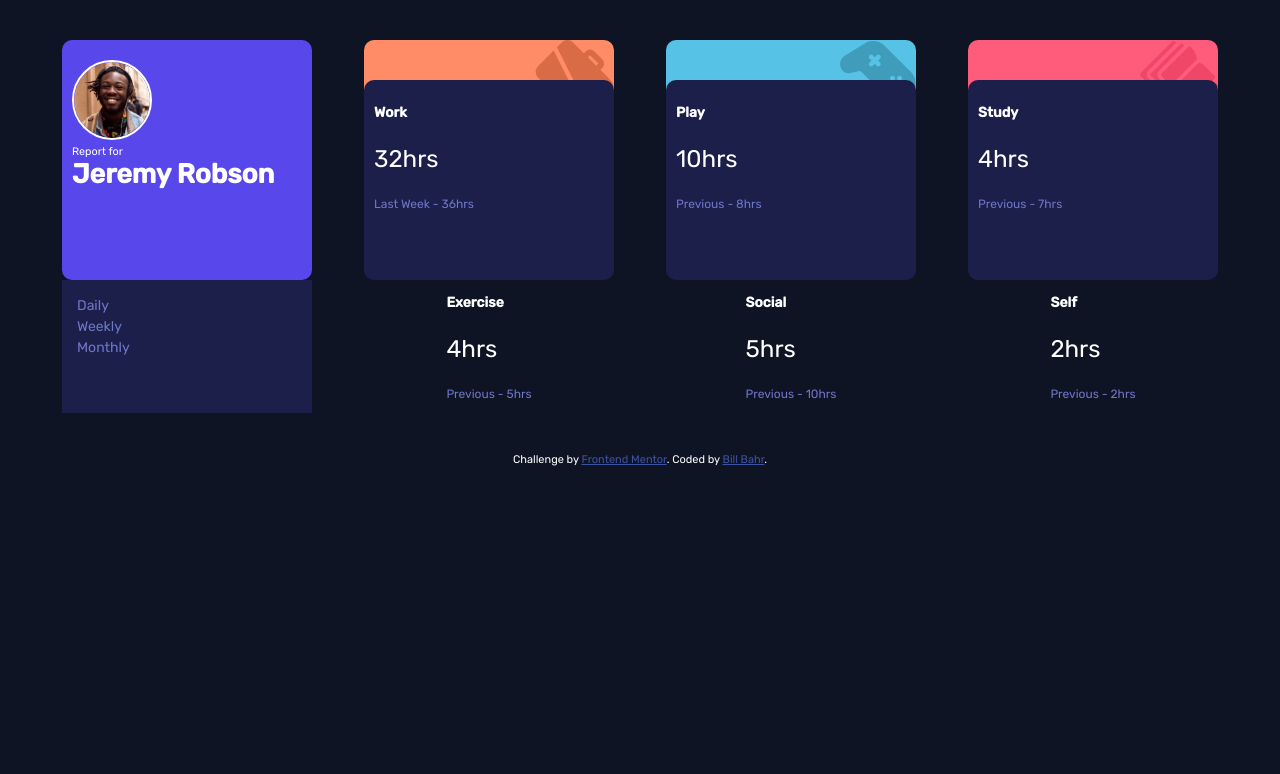
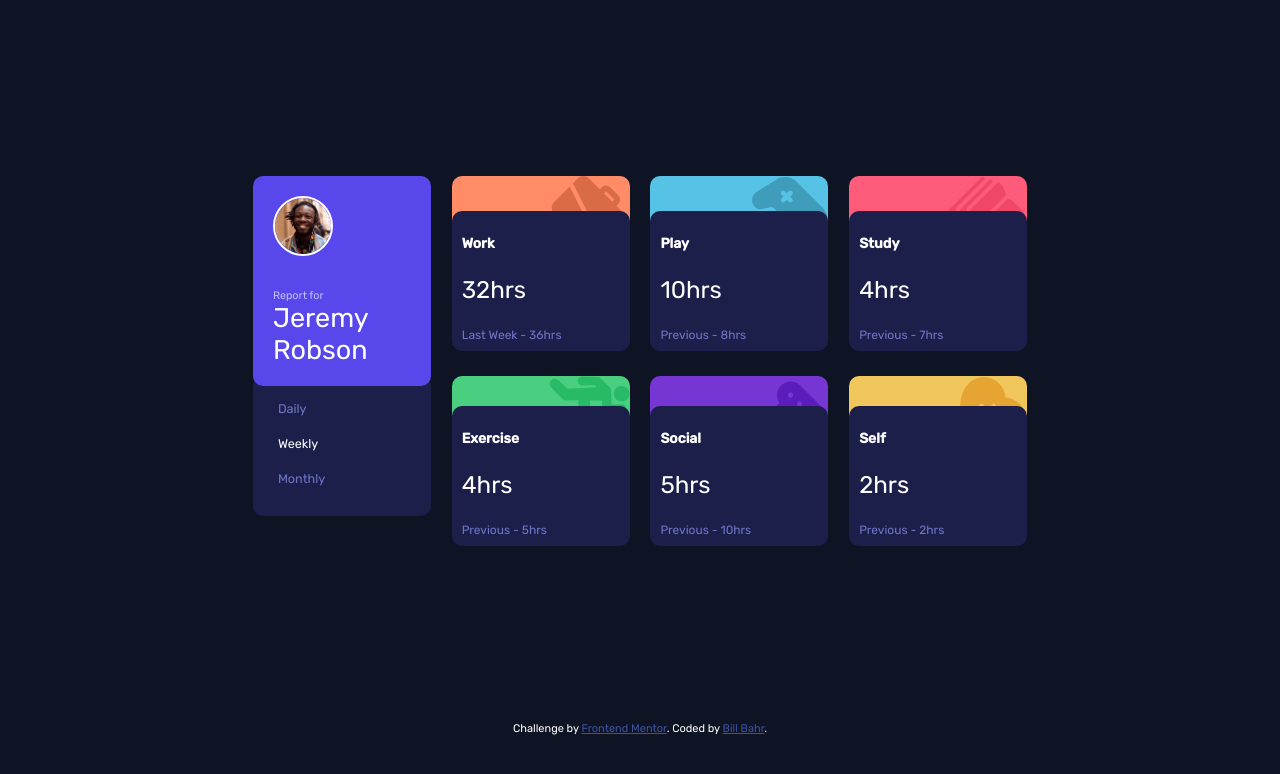
Before and after one commit to billbahr/time-tracking-dashboard, a plain HTML site: page index.html in a window 1280 px wide. Drawn offline with Linux system fonts and the light colour scheme.

Commit message:
Complete layout

```diff
--- a/css/styles.css
+++ b/css/styles.css
@@ -32,16 +32,18 @@ body {
     color: white;
 }
 main {
-    margin: 40px 20px;
+    margin: 176px auto;
+    width: 775px;
     display: grid;
     grid-template-columns: 1fr 1fr 1fr 1fr;
     grid-template-rows: auto;
     grid-template-areas:
         "person workbg playbg studybg"
         "person work play study"
-        "person exercisebg socialbg selfbg"
-        "menu exercise social self";
+        "menu exercisebg socialbg selfbg"
+        ". exercise social self";
     justify-items: center;
+    gap: 20px;
 }
 h3 {
     font-size: 14px;
@@ -58,53 +60,64 @@ h3 {
 .person {
     background-color: var(--blue);
     border-radius: 10px;
-    padding: 20px 10px;
+    padding: 20px;
     grid-area: person;
-    width: 250px;
+    width: 178px;
+    margin-bottom: -30px;
 }
 .person img {
-    max-width: 80px;
-    max-height: 80px;
+    max-width: 60px;
+    max-height: 60px;
     border-radius: 50%;
     border-color: white;
     border-width: 2px;
     border-style: solid;
 }
 .person p {
-    margin: 0;
+    margin: 28px 0 0 0;
     padding: 0;
     font-size: 60%;
+    color: var(--paleblue);
 }
 .person h1 {
     margin: 0;
     padding: 0;
+    font-weight: normal;
 }
 .work-bg {
     grid-area: workbg;
     background: var(--ltred) url(/images/icon-work.svg) no-repeat right top;
     border-radius: 10px;
     height: 140px;
-    width: 250px;
+    width: 178px;
+    margin: 0;
+    padding: 0;
 }
 .play-bg {
     grid-area: playbg;
     background: var(--softblue) url(/images/icon-play.svg) no-repeat right top;
     border-radius: 10px;
     height: 140px;
-    width: 250px;
+    width: 178px;
+    margin: 0;
+    padding: 0;
 }
 .study-bg {
     grid-area: studybg;
     background: var(--ltred2) url(/images/icon-study.svg) no-repeat right top;
     border-radius: 10px;
     height: 140px;
-    width: 250px;
+    width: 178px;
+    margin: 0;
+    padding: 0;
 }
 .menu {
     background-color: var(--dkblue);
     padding: 5px;
     grid-area: menu;
-    width: 250px;
+    width: 178px;
+    height: 140px;
+    border-radius: 10px;
 }
 .menu ul {
     margin: 10px;
@@ -112,38 +125,94 @@ h3 {
     list-style: none;
 }
 .menu ul li {
-    margin: 0;
+    margin: 20px 10px;
     padding: 0;
-    line-height: 1.5;
-    font-size: 14px;
+    font-size: 70%;
     color: var(--desatblue);
+}
+.menu ul li.selected {
+    color: white;
 }
 .work {
     background-color: var(--dkblue);
     border-radius: 10px;
     grid-area: work;
-    height: 200px;
-    width: 250px;
+    height: 140px;
+    width: 178px;
     padding: 10px;
-    margin-top: -100px;
+    margin-top: -130px;
 }
 .play {
     background-color: var(--dkblue);
     border-radius: 10px;
     grid-area: play;
-    height: 200px;
-    width: 250px;
+    height: 140px;
+    width: 178px;
     padding: 10px;
-    margin-top: -100px;
+    margin-top: -130px;
 }
 .study {
     background-color: var(--dkblue);
     border-radius: 10px;
     grid-area: study;
-    height: 200px;
-    width: 250px;
+    height: 140px;
+    width: 178px;
     padding: 10px;
-    margin-top: -100px;
+    margin-top: -130px;
+}
+.exercise-bg {
+    grid-area: exercisebg;
+    background: var(--limegreen) url(/images/icon-exercise.svg) no-repeat right top;
+    border-radius: 10px;
+    height: 140px;
+    width: 178px;
+    margin: 0;
+    padding: 0;
+}
+.social-bg {
+    grid-area: socialbg;
+    background: var(--violet) url(/images/icon-social.svg) no-repeat right top;
+    border-radius: 10px;
+    height: 140px;
+    width: 178px;
+    margin: 0;
+    padding: 0;
+}
+.self-bg {
+    grid-area: selfbg;
+    background: var(--softorange) url(/images/icon-self-care.svg) no-repeat right top;
+    border-radius: 10px;
+    height: 140px;
+    width: 178px;
+    margin: 0;
+    padding: 0;
+}
+.exercise {
+    background-color: var(--dkblue);
+    border-radius: 10px;
+    grid-area: exercise;
+    height: 140px;
+    width: 178px;
+    padding: 10px;
+    margin-top: -130px;
+}
+.social {
+    background-color: var(--dkblue);
+    border-radius: 10px;
+    grid-area: social;
+    height: 140px;
+    width: 178px;
+    padding: 10px;
+    margin-top: -130px;
+}
+.self {
+    background-color: var(--dkblue);
+    border-radius: 10px;
+    grid-area: self;
+    height: 140px;
+    width: 178px;
+    padding: 10px;
+    margin-top: -130px;
 }
 .attribution {
     font-size: 11px;
--- a/index.html
+++ b/index.html
@@ -12,11 +12,6 @@
 </head>
 <body>
   <main>
-    <section class="person">
-      <img src="images/image-jeremy.png" alt="jeremy headshot">
-      <p>Report for</p>
-      <h1>Jeremy Robson</h1>
-    </section>
     <div class="work-bg">
     </div>
     <div class="play-bg">
@@ -50,10 +45,15 @@
       <nav>
         <ul>
           <li>Daily</li>
-          <li>Weekly</li>
+          <li class="selected">Weekly</li>
           <li>Monthly</li>
         </ul>
       </nav>
+    </section>
+    <section class="person">
+      <img src="images/image-jeremy.png" alt="jeremy headshot">
+      <p>Report for</p>
+      <h1>Jeremy Robson</h1>
     </section>
     <div class="exercise-bg">
     </div>
```
